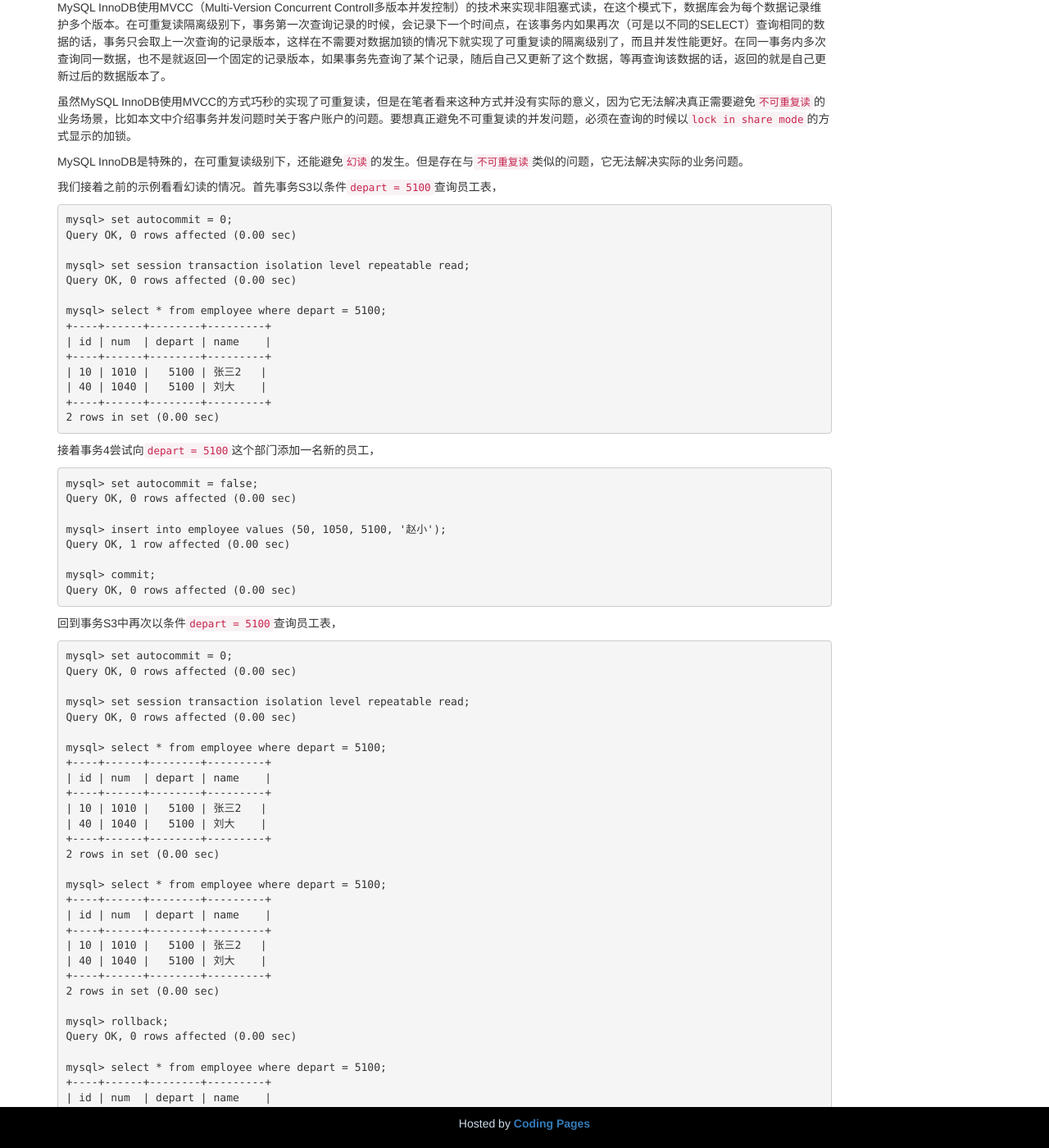
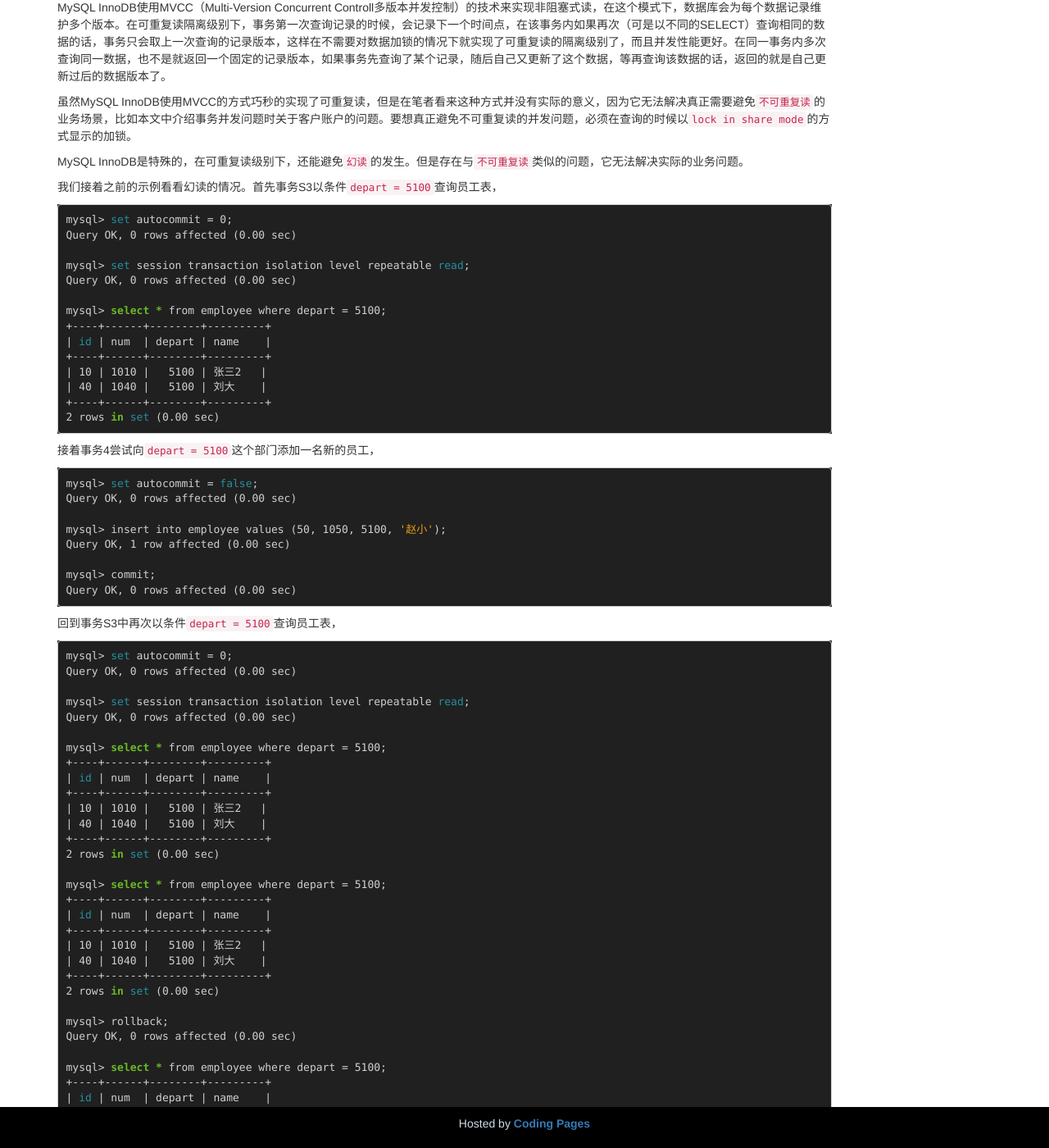
Before and after one commit to OuYangLiang/ouyangliang.github.io, a Jekyll site: the page built from _posts/2014-06-13-MySQL InnoDB事务并发控制.markdown, in a window 1280 px wide and 1400 px high, scrolled down 4929 px. Shown: the whole window at 82% size. Built offline with Jekyll 4.4.1, drawn with Linux system fonts in a browser that asks for light colours; nearby versions of some CDN libraries; some of the changed text lies outside the part shown.

Commit message:
change code style

````diff
--- a/_posts/2014-06-13-MySQL InnoDB事务并发控制.markdown
+++ b/_posts/2014-06-13-MySQL InnoDB事务并发控制.markdown
@@ -176,7 +176,7 @@ description: 介绍mysql事务并发
 
 首先，我们创建一张employee员工表，如下：
 
-``` mysql
+```shell
 create table employee (
     `id`        int         not null,
     num         int         not null,
@@ -190,7 +190,7 @@ create table employee (
 
 其中，id表示记录主键；num表示员工工号，唯一索引；depart表示员工所在的部门编号，普通索引；name表示员工姓名。测试前插入一些测试数据。
 
-``` mysql
+```shell
 +----+------+--------+--------+
 | id | num  | depart | name   |
 +----+------+--------+--------+
@@ -203,7 +203,7 @@ create table employee (
 
 首先事务S1在`可重复读`级别下，以条件`id = 10`查询员工表，如下：
 
-```mysql
+```shell
 mysql> set autocommit = 0;
 Query OK, 0 rows affected (0.00 sec)
 
@@ -221,7 +221,7 @@ mysql> select * from employee where id = 10;
 
 接着事务S2尝试更新`id = 10`的员工记录，如下：
 
-```mysql
+```shell
 mysql> set autocommit = false;
 Query OK, 0 rows affected (0.00 sec)
 
@@ -235,7 +235,7 @@ Query OK, 0 rows affected (0.00 sec)
 
 可以看到事务S2成功的更新了`id = 10`的记录，现在回到事务S1中再次以条件`id = 10`查询员工表，
 
-```mysql
+```shell
 mysql> set autocommit = 0;
 Query OK, 0 rows affected (0.00 sec)
 
@@ -269,7 +269,7 @@ MySQL InnoDB是特殊的，在可重复读级别下，还能避免`幻读`的发
 
 我们接着之前的示例看看幻读的情况。首先事务S3以条件`depart = 5100`查询员工表，
 
-```mysql
+```shell
 mysql> set autocommit = 0;
 Query OK, 0 rows affected (0.00 sec)
 
@@ -288,7 +288,7 @@ mysql> select * from employee where depart = 5100;
 
 接着事务4尝试向`depart = 5100`这个部门添加一名新的员工，
 
-```mysql
+```shell
 mysql> set autocommit = false;
 Query OK, 0 rows affected (0.00 sec)
 
@@ -301,7 +301,7 @@ Query OK, 0 rows affected (0.00 sec)
 
 回到事务S3中再次以条件`depart = 5100`查询员工表，
 
-```mysql
+```shell
 mysql> set autocommit = 0;
 Query OK, 0 rows affected (0.00 sec)
 
@@ -350,7 +350,7 @@ mysql> select * from employee where depart = 5100;
 
 在`Serializable`级别下重试之前的示例，事务S3以条件`depart = 5100`查询员工表，
 
-```mysql
+```shell
 mysql> set autocommit = 0;
 Query OK, 0 rows affected (0.00 sec)
 
@@ -369,7 +369,7 @@ mysql> select * from employee where depart = 5100;
 
 接着事务S4尝试向`depart = 5100`这个部门添加一名新的员工，
 
-```mysql
+```shell
 mysql> set autocommit = false;
 Query OK, 0 rows affected (0.00 sec)
 
````
Also changed, not shown: _posts/2014-06-14-MySQL InnoDB锁机制.markdown (+7 -7 lines).
